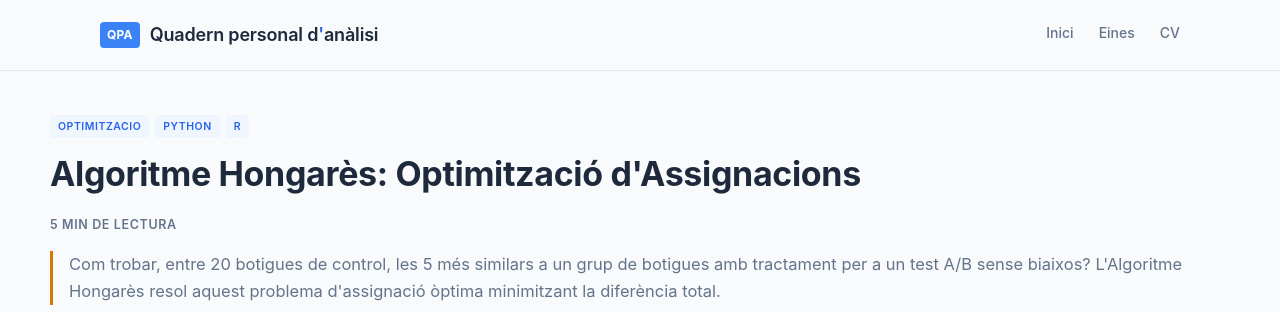
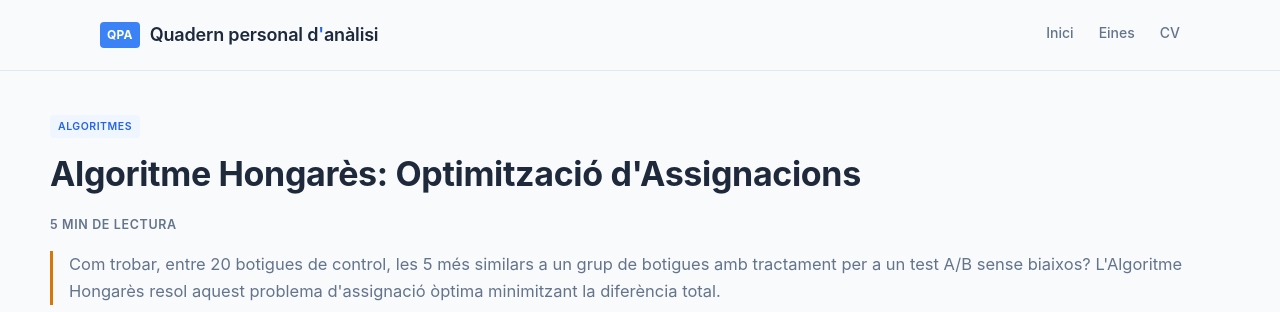
Before and after one commit to alberthr/alberthr.github.io, a Jekyll site: the page built from _posts/2020-06-09-algoritme-hongares.md, in a window 1280 px wide and 900 px high. Shown: the top 312 px of the window. Built offline with Jekyll 4.4.1, drawn with Linux system fonts in a browser that asks for light colours; comment, search, counter and statistics services are not loaded.

Commit message:
Update 2020-06-09-algoritme-hongares.md

```diff
--- a/_posts/2020-06-09-algoritme-hongares.md
+++ b/_posts/2020-06-09-algoritme-hongares.md
@@ -2,9 +2,7 @@
 layout: post
 title: "Algoritme Hongarès: Optimització d'Assignacions"
 tags:
-  - optimitzacio
-  - python
-  - r
+  - algoritmes
 excerpt: "Com trobar, entre 20 botigues de control, les 5 més similars a un grup de botigues amb tractament per a un test A/B sense biaixos? L'Algoritme Hongarès resol aquest problema d'assignació òptima minimitzant la diferència total."
 ---
 
```
